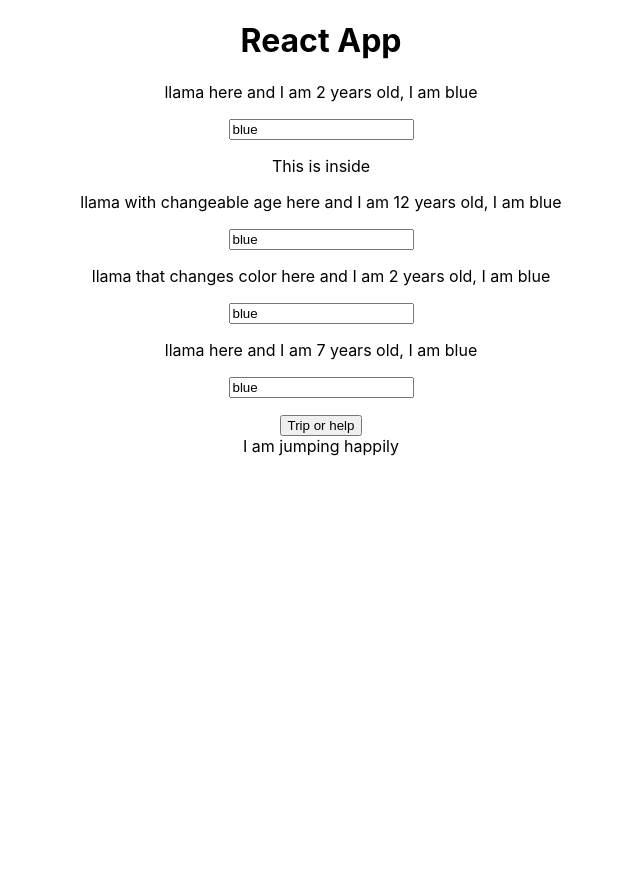
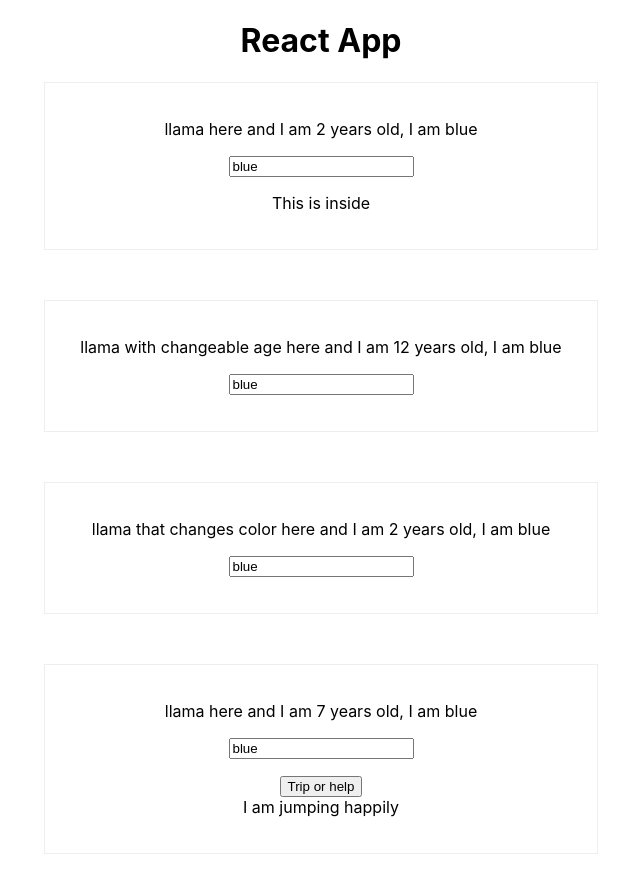
Before and after one commit to samik-j/react-course, a React (Create React App) app: page / in a window 1280 px wide. Shown: the top 892 px of the page, without its empty margins (319-959 px from the left). Before the commit the page ends 800 px from the top, so only its background shows below. Built offline with nearby package versions, Linux system fonts and the light colour scheme.

Commit message:
Adding Styling with Stylesheets

```diff
--- /dev/null
+++ b/src/Person/Person.css
@@ -0,0 +1,11 @@
+/*This is global css, it's not scoped to Person.js
+It has to be imported in the Person.js file
+*/
+
+.Person {
+    width: 40%;
+    border: 1px solid #eeeeee;
+    padding:20px;
+    margin: auto auto 50px;
+    text-align: center;
+}
--- a/src/Person/Person.js
+++ b/src/Person/Person.js
@@ -1,8 +1,9 @@
-import React from 'react'
+import React from 'react';
+import './Person.css';
 
 const person = ({name, age, color, children, click, change}) => {
 	return (
-		<div>
+		<div className="Person">
 			<p onClick={click}>{name} here and I am {age} years old, I am {color}</p>
 			<input type="text" onChange={change} value={color}/>
 			{/*if it's (props) then this is props.children, children is a reserved keyword*/}
```
